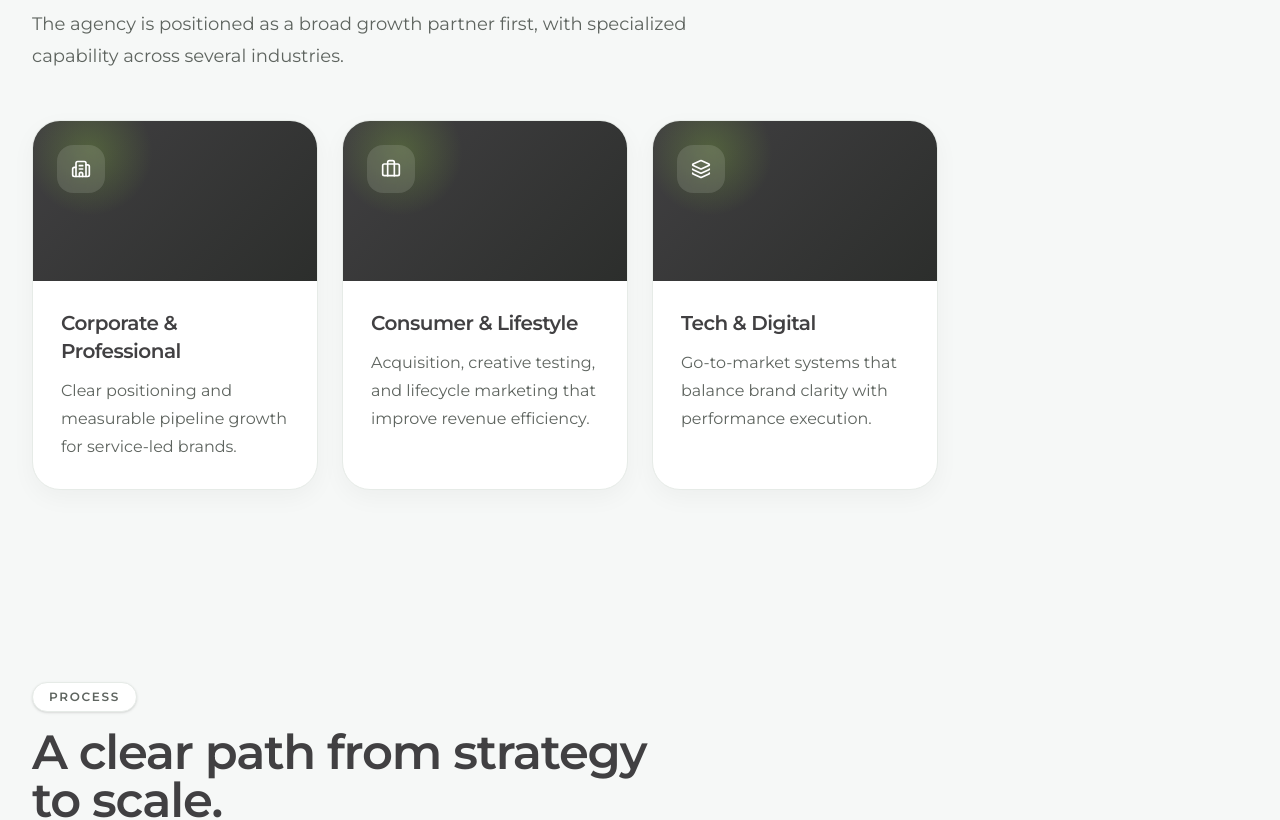
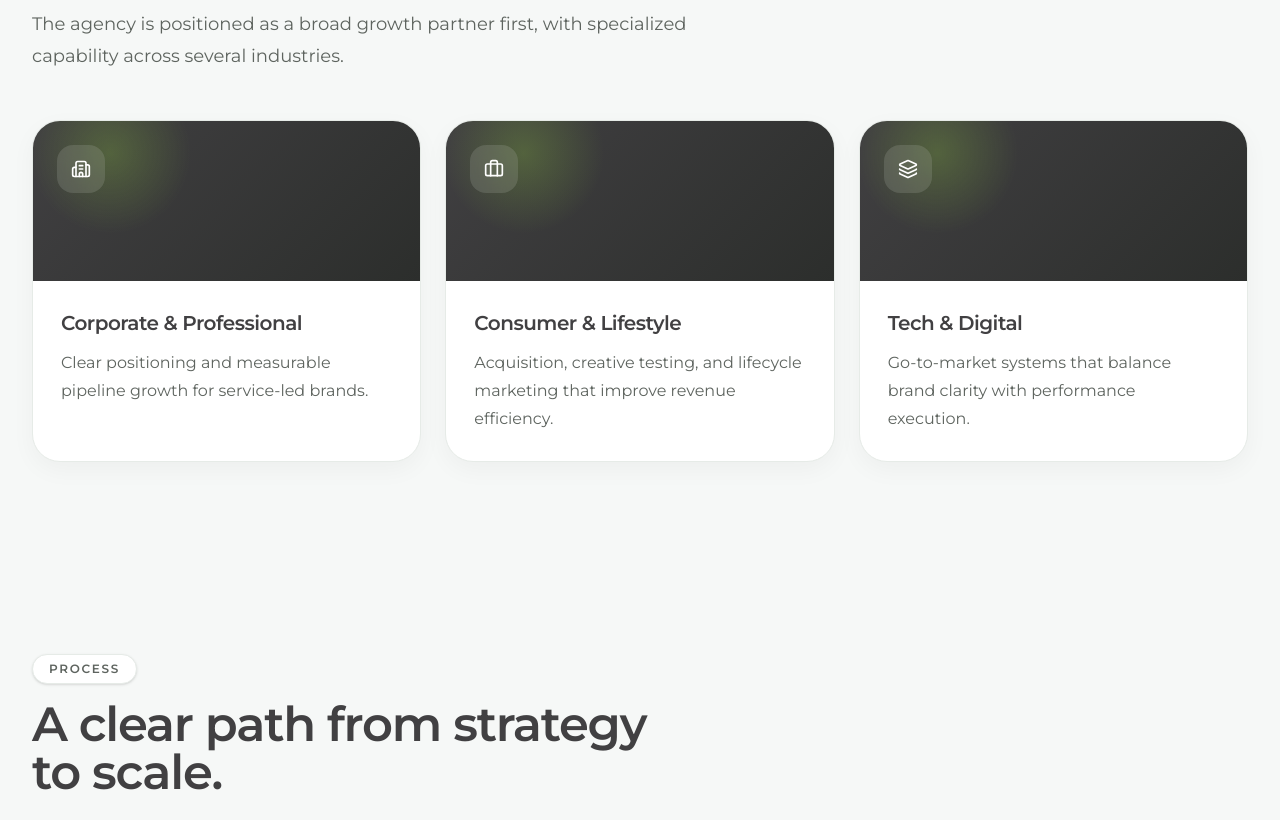
Before and after one commit to bluVshal/stm-website-revamp, a Next.js app: page / in a window 1280 px wide. Shown: the part 3540-4360 px from the top of the page. Built offline with nearby package versions, Linux system fonts and the light colour scheme.

Commit message:
Modifications added

```diff
--- a/app/Footer.jsx
+++ b/app/Footer.jsx
@@ -19,7 +19,7 @@ export function Footer() {
               </p>
             </div>
 
-            <FooterColumn title="Navigation" items={[{title:"About", link:"/about"}, {title:"Services", link:"/services"}, {title:"Work", link:"/work"}, {title:"Process", link:"/process"}, {title:"Careers", link:"/careers"}, {title:"Contact", link:"/contact"}]} />
+            <FooterColumn title="Navigation" items={[{title:"About Us", link:"/about-us"}, {title:"People and Culture", link:"/people-and-culture"}, {title:"Services", link:"/services"}, {title:"Careers", link:"/careers"}, {title:"Contact", link:"/#contact"}]} />
             <FooterColumn title="Services" items={[{title:"SEO", link:"/services/seo"}, {title:"Paid Media", link:"/services/paid-media"}, {title:"CRM", link:"/services/crm"}, {title:"Creative", link:"/services/creative"}, {title:"Analytics", link:"/services/analytics"}, {title:"Strategy", link:"/services/strategy"}]} />
             <FooterColumn title="Contact" items={[{title:"info@stmconsulting.io", link:"mailto:info@stmconsulting.io"}, /*{title:"+230 000 0000", link:"tel:+2300000000"},*/ {title:"8th Floor, Nexteracom 1, Ebène, Mauritius", link:"https://maps.google.com/?q=8th+Floor,+Nexteracom+1,+Ebène,+Mauritius"}]} />
           </div>
--- a/app/components/IndustriesSection.jsx
+++ b/app/components/IndustriesSection.jsx
@@ -38,7 +38,7 @@ export function IndustriesSection() {
         initial="hidden"
         whileInView="visible"
         viewport={{ once: true, amount: 0.2 }}
-        className="grid gap-6 md:grid-cols-2 xl:grid-cols-4"
+        className="grid gap-6 md:grid-cols-2 xl:grid-cols-3"
       >
         {siteData.industries.map((item) => (
           <IndustryCard key={item.title} {...item} />
```
